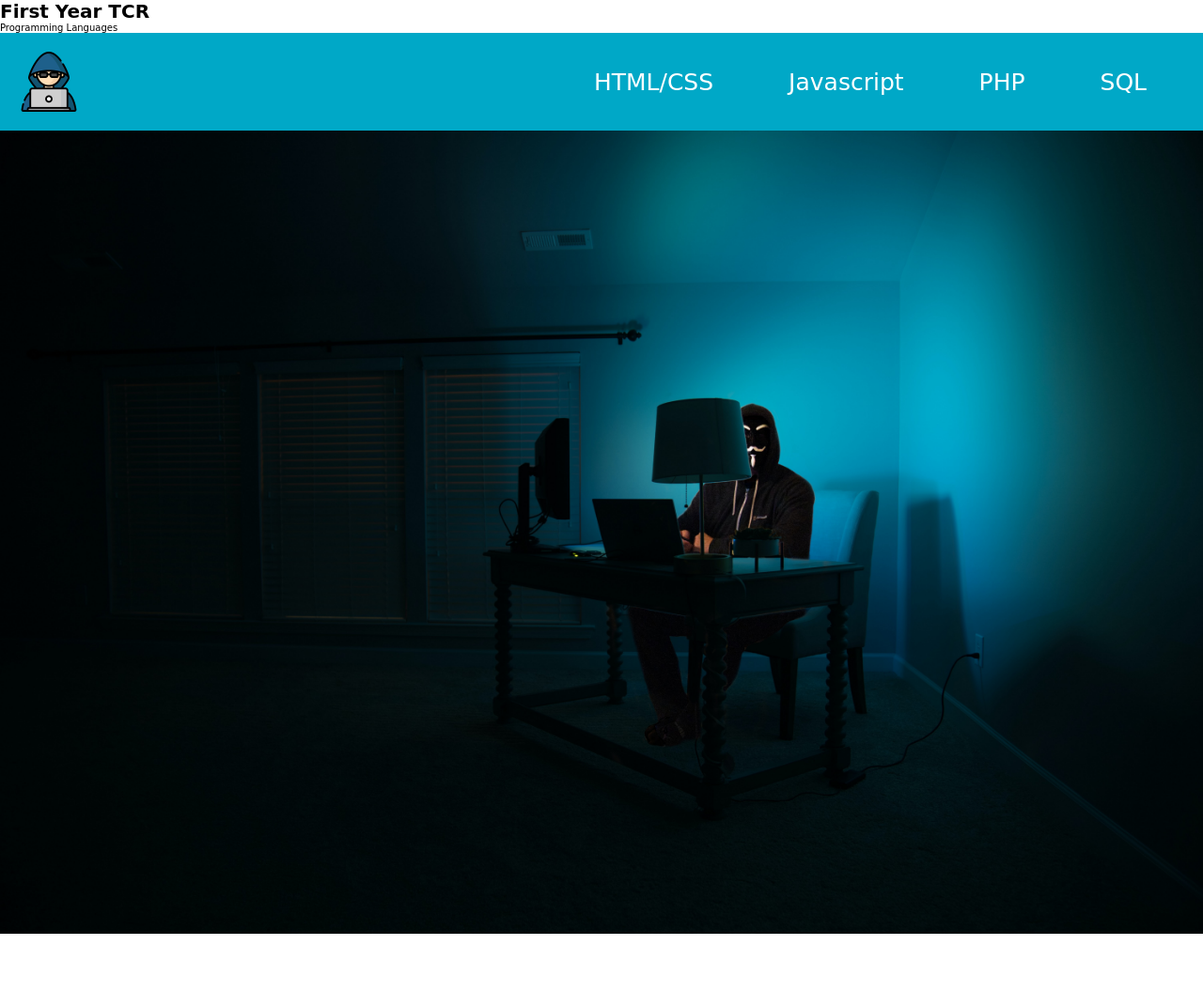
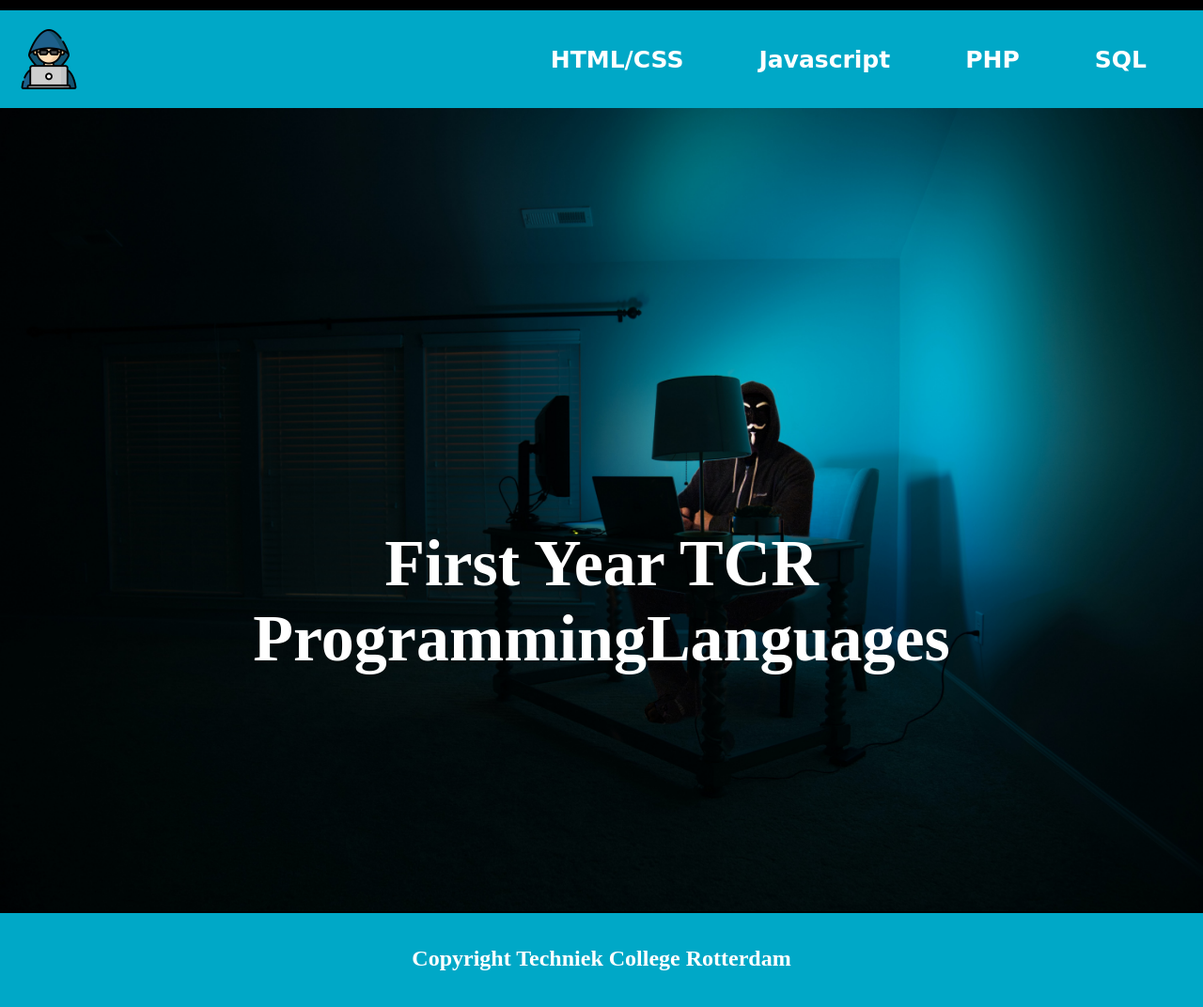
Before and after one commit to EleidyH/p1-html-css, a plain HTML site: page first_year_tcr_exercise/index.html in a window 1280 px wide. Shown: the whole page at 94% size. Before the commit the page ends 996 px from the top, so only its background shows below. Drawn offline with Linux system fonts and the light colour scheme; a web font is replaced by a local one.

Commit message:
opdracht 3.1

```diff
--- a/first_year_tcr_exercise/index.html
+++ b/first_year_tcr_exercise/index.html
@@ -15,8 +15,8 @@
   </head>
   <body>
 
-    <h1>First Year TCR</h1>
-    <p>Programming Languages</p>
+    <h1>First Year TCR</h1><br>
+    <h2>ProgrammingLanguages</h2>
 
     <nav>
       <img src="./img/hacker.png" id="logo" />
@@ -32,6 +32,10 @@
     <img src="img/background.jpeg" alt="background" width="100%" height="100%">
     </div>
 
+    <footer class="footer">
+      <br>
+      <p>Copyright Techniek College Rotterdam</p>
+    </footer>
 
   </body>
 </html>
--- a/first_year_tcr_exercise/style.css
+++ b/first_year_tcr_exercise/style.css
@@ -8,6 +8,9 @@ html {
 }
 body {
   font-family: "Goldman", cursive;
+  background-color: black;
+  color: white; /* Optioneel: tekstkleur instellen op wit voor contrast */
+  font-weight: bolder;
 }
 
 nav {
@@ -37,3 +40,69 @@ nav a {
 nav img {
   width: 5vw;
 }
+
+body, html {
+  margin: 0;
+  padding: 0;
+  width: 100%;
+  height: 100%;
+}
+
+.background {
+  position: absolute;
+  top: 0;
+  left: 0;
+  width: auto;
+  height: auto;
+  background-image: url('img/background.jpeg'); /* Vervang dit met het juiste pad naar je afbeelding */
+  background-size: cover;
+  background-repeat: no-repeat;
+  background-position: center;
+}
+
+.footer {
+  background-color: #00A8C7;
+  width: 100%;
+  height: 100px;
+  text-align: center;
+  font-size: 30px;
+  position: absolute;
+}
+
+h1{
+  text-align: center;
+  color: #FFF;
+  font-family: Goldman;
+  font-size: 70px;
+  font-style: normal;
+  font-weight: 700;
+  line-height: normal;
+  position: absolute;
+  top: 75%;
+  left: 50%;
+  transform: translate(-50%, -50%);
+}
+
+h2{
+  text-align: center;
+  color: #FFF;
+  font-family: Goldman;
+  font-size: 70px;
+  font-style: normal;
+  font-weight: 700;
+  line-height: normal;
+  position: absolute;
+  top: 85%;
+  left: 50%;
+  transform: translate(-50%, -50%);
+}
+
+.footer> footer, p{
+  color: #FFF;
+  font-family: Goldman;
+  font-size: 24px;
+  font-style: normal;
+  font-weight: 700;
+  line-height: normal;
+  word-wrap: break-word;
+}
```
Also changed, not shown: week 5 HTML/index.html (added, +21 -0 lines), week 5 HTML/style.css (added, +39 -0 lines).
